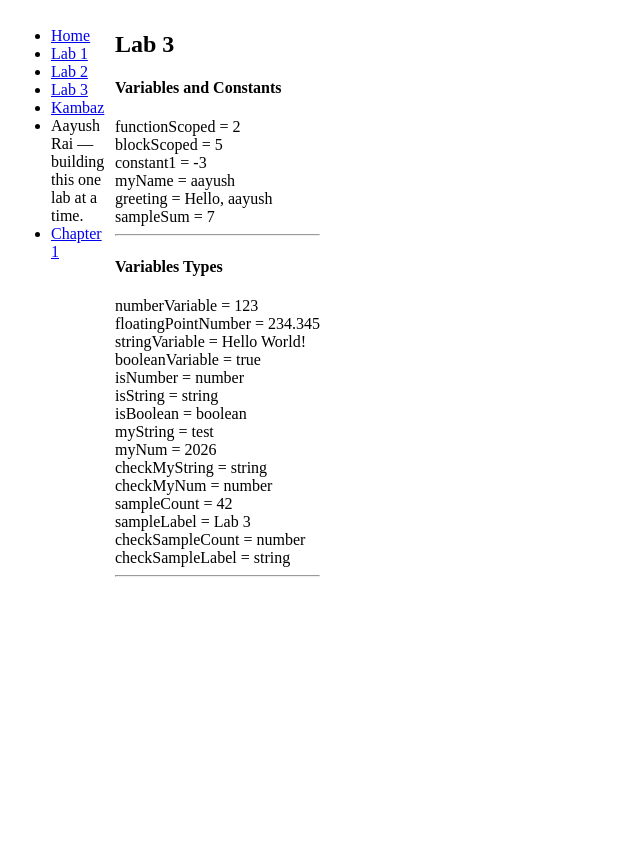
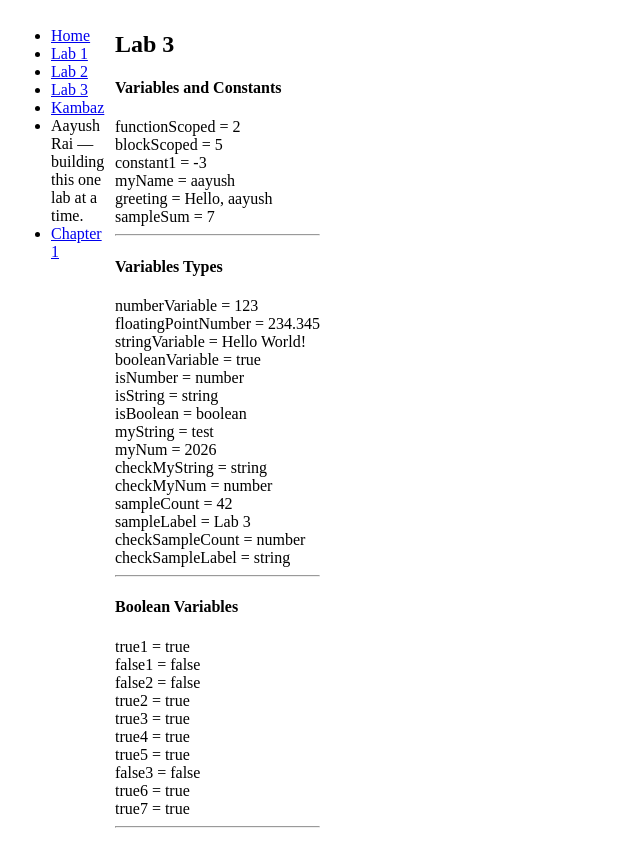
Before and after one commit to aayush24rai/webdev-client, a Next.js app: page /labs/lab3 in a window 1280 px wide. Shown: the whole page, without its empty margins (0-640 px from the left). Before the commit the page ends 800 px from the top, so only its background shows below. Built offline with nearby package versions, Linux system fonts and the light colour scheme.

Commit message:
3.2.3 boolean variables

```diff
--- /dev/null
+++ b/app/labs/lab3/BooleanVariables.tsx
@@ -0,0 +1,33 @@
+export default function BooleanVariables() {
+    let numberVariable = 123, floatingPointNumber = 234.345;
+    let true1 = true, false1 = false;
+    let false2 = true1 && false1;
+    let true2 = true1 || false1;
+    let true3 = !false2;
+    let true4 = numberVariable === 123;
+    let true5 = floatingPointNumber !== 321.432
+    let false3 = numberVariable < 100;
+
+    let myName = "Aayush";
+    let true6 = myName === "Aayush";
+
+    const true7 = numberVariable !== 0;
+
+
+    return (
+        <div id="wd-boolean-variables">
+            <h4>Boolean Variables</h4>
+            true1 = {true1 + ""} <br />
+            false1 = {false1 + ""} <br />
+            false2 = {false2 + ""} <br />
+            true2 = {true2 + ""} <br />
+            true3 = {true3 + ""} <br />
+            true4 = {true4 + ""} <br />
+            true5 = {true5 + ""} <br />
+            false3 = {false3 + ""} <br />
+            true6 = {true6 + ""} <br />
+            true7 = {true7 + ""}
+            <hr />
+        </div>
+    );
+}
--- a/app/labs/lab3/page.tsx
+++ b/app/labs/lab3/page.tsx
@@ -1,5 +1,6 @@
 import VariablesAndConstants from "./VariablesAndConstants";
 import VariableTypes from "./VariableTypes";
+import BooleanVariables from "./BooleanVariables";
 
 export default function Lab3() {
   return (
@@ -7,6 +8,7 @@ export default function Lab3() {
       <h2>Lab 3</h2>
       <VariablesAndConstants />
       <VariableTypes />
+      <BooleanVariables />
     </div>
   );
 }
```
